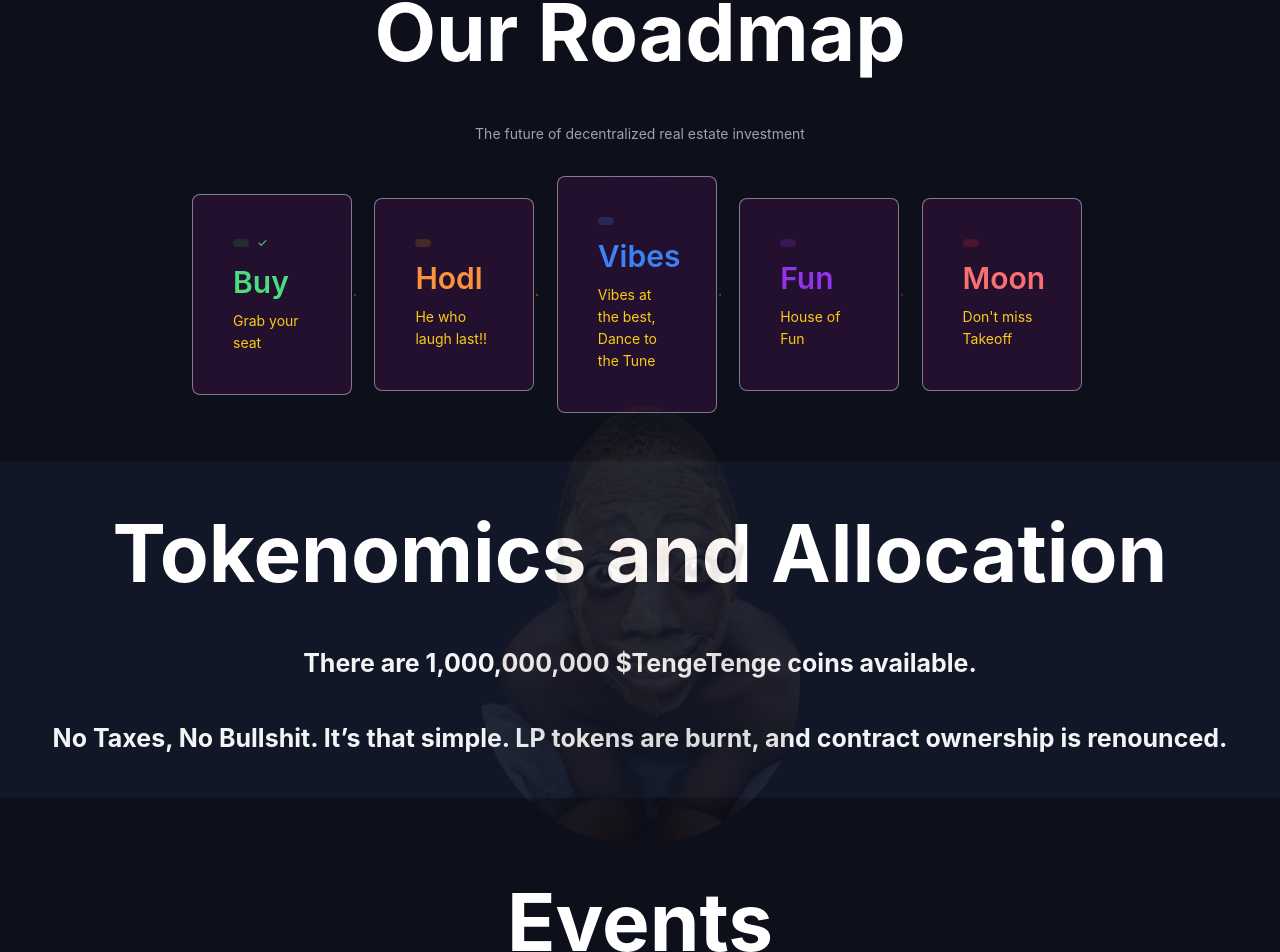
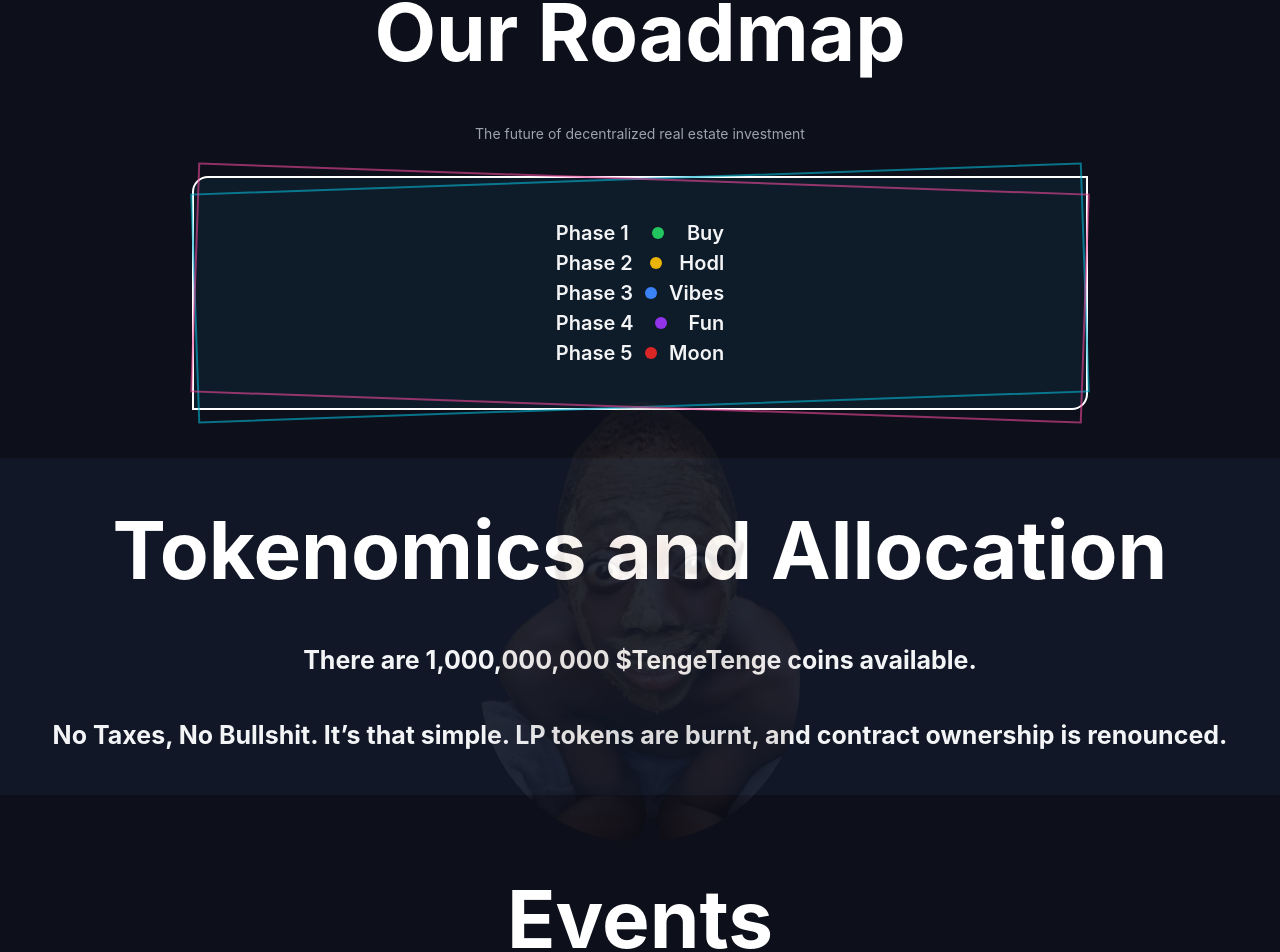
Before and after one commit to solomonarts/tengeproj, a React (Create React App) app: page / in a window 1280 px wide. Shown: the part 4023-4975 px from the top of the page. Built offline with nearby package versions, Linux system fonts and the light colour scheme.

Commit message:
roadmap basix

```diff
--- a/src/App.js
+++ b/src/App.js
@@ -115,88 +115,32 @@ const Roadmap = () => {
 
         <div className="max-w-4xl mx-auto">
           <div className="relative">
-            {/* Timeline line */}
-            {/* <div className="absolute left-1/2 transform -translate-x-px h-full w-0.5 bg-gradient-to-b from-blue-500 to-purple-500"></div> */}
-
-            <div className="flex flex-col items-center content-center justify-center gap-4 lg:grid lg:grid-cols-5 lg:grid-flow-row">
-              {roadmapData.map((item, index) => (
-                <div key={index} className="flex">
-                  <div
-                  // className={`w-1/2 ${
-                  //   index % 2 === 0 ? "pr-8 text-right" : "pl-8 text-left"
-                  // }`}
+            <div className="border-[2px] bg-cyan-900/20 p-10  flex flex-col h-fit items-center justify-center border-double border-white rounded-tl-2xl rounded-br-2xl relative after:absolute after:h-full after:w-full after:border-[2px] after:border-pink-500/60 after:top-0 after:left-0 after:rotate-2 before:absolute before:h-full before:w-full before:border-[2px] before:border-cyan-500/60 before:top-0 before:left-0 before:-rotate-2">
+              <ul>
+                {roadmapData.map((item, index) => (
+                  <li
+                    className="flex w-full justify-between gap-3 text-[20px] font-semibold"
+                    key={index}
                   >
-                    <Card
-                      className={`crypto-card w-full ${
+                    {`Phase ${index + 1}`}
+                    {/* Timeline dot */}
+                    <div
+                      className={`relative z-10 m-auto h-3 w-3 rounded-full ${
                         item.status === "completed"
-                          ? "border-green-500/30"
+                          ? "bg-green-500"
                           : item.status === "in-progress"
-                          ? "border-yellow-500/30"
-                          : "border-gray-600/30"
+                          ? "bg-yellow-500"
+                          : item.status === "upcoming"
+                          ? "bg-blue-500"
+                          : item.status === "comingsoon"
+                          ? "bg-purple-600"
+                          : "bg-red-600"
                       }`}
-                    >
-                      <div className="p-4">
-                        <div className="flex items-center gap-2 mb-2">
-                          <span
-                            className={`px-2 py-1 rounded-full text-xs font-medium ${
-                              item.status === "completed"
-                                ? "bg-green-600/20 text-green-400"
-                                : item.status === "in-progress"
-                                ? "bg-yellow-600/20 text-yellow-400"
-                                : item.status === "upcoming"
-                                ? "bg-blue-500/20 text-blue-500"
-                                : item.status === "comingsoon"
-                                ? "bg-purple-600/20"
-                                : "bg-red-600/20"
-                            }`}
-                          >
-                            {/* {item.quarter} */}
-                          </span>
-                          {item.status === "completed" && (
-                            <span className="text-xs text-green-400">✓</span>
-                          )}
-                        </div>
-                        <h3
-                          className={`mb-1 text-[30px] font-semibold ${
-                            item.status === "completed"
-                              ? "text-green-400"
-                              : item.status === "in-progress"
-                              ? "text-orange-400"
-                              : item.status === "upcoming"
-                              ? "text-blue-500"
-                              : item.status === "comingsoon"
-                              ? "text-purple-600"
-                              : "text-red-400"
-                          }`}
-                        >
-                          {item.title}
-                        </h3>
-                        <p className="text-yellow-400 text-md">
-                          {item.description}
-                        </p>
-                      </div>
-                    </Card>
-                  </div>
-
-                  {/* Timeline dot */}
-                  <MdArrowRight
-                    className={`relative z-10 m-auto ${
-                      item.status === "completed"
-                        ? "text-green-500"
-                        : item.status === "in-progress"
-                        ? "text-yellow-500"
-                        : item.status === "upcoming"
-                        ? "text-blue-500"
-                        : item.status === "comingsoon"
-                        ? "text-purple-600"
-                        : "hidden"
-                    }`}
-                    size={80}
-                  />
-
-                  {/* <div className="w-1/2"></div> */}
-                </div>
-              ))}
+                    ></div>
+                    {item.title}
+                  </li>
+                ))}
+              </ul>
             </div>
           </div>
         </div>
```
Also changed, not shown: 12 other files (tests, documents, lock files or other folders).
